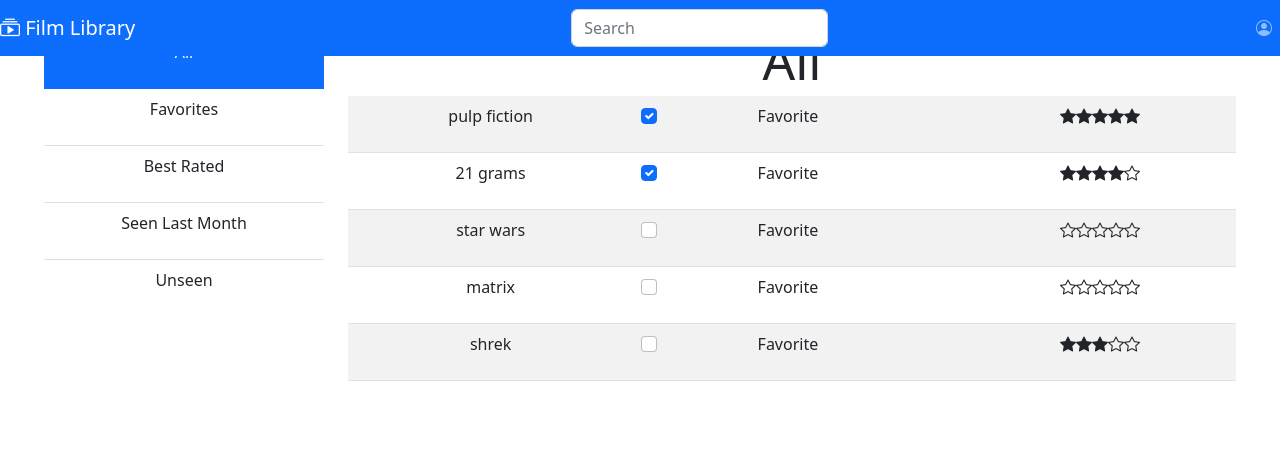
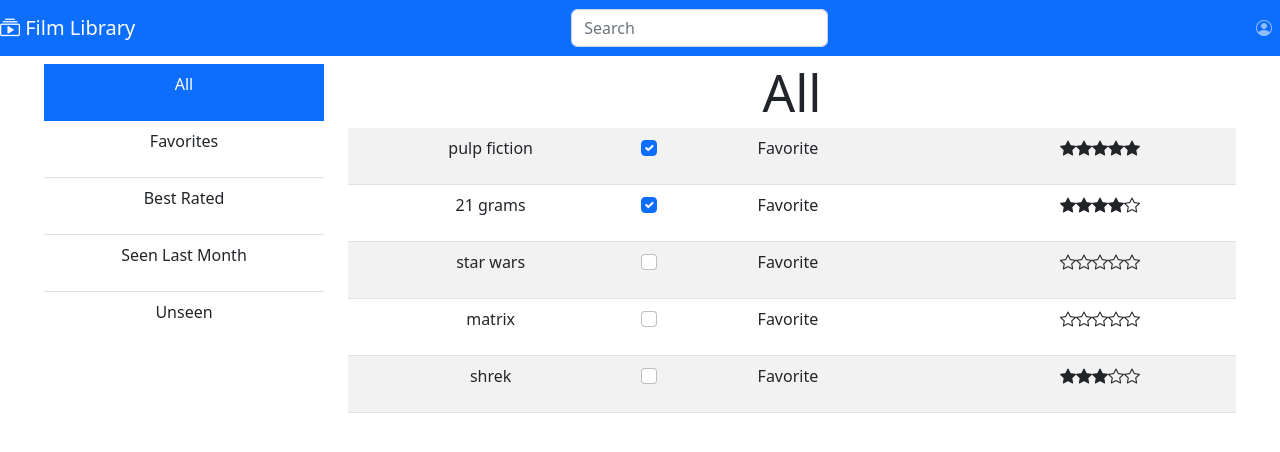
Before and after one commit to lidlessey3/WebAppILabs, a React (Vite) app in the folder reactLabs/: page / in a window 1280 px wide. Shown: the top 452 px of the page. Built offline with nearby package versions, Linux system fonts and the light colour scheme.

Commit message:
fixed layout

```diff
--- a/reactLabs/src/App.css
+++ b/reactLabs/src/App.css
@@ -44,3 +44,7 @@
 .read-the-docs {
   color: #888;
 }
+
+#MainPage {
+  padding-top: 2rem;
+}
```
